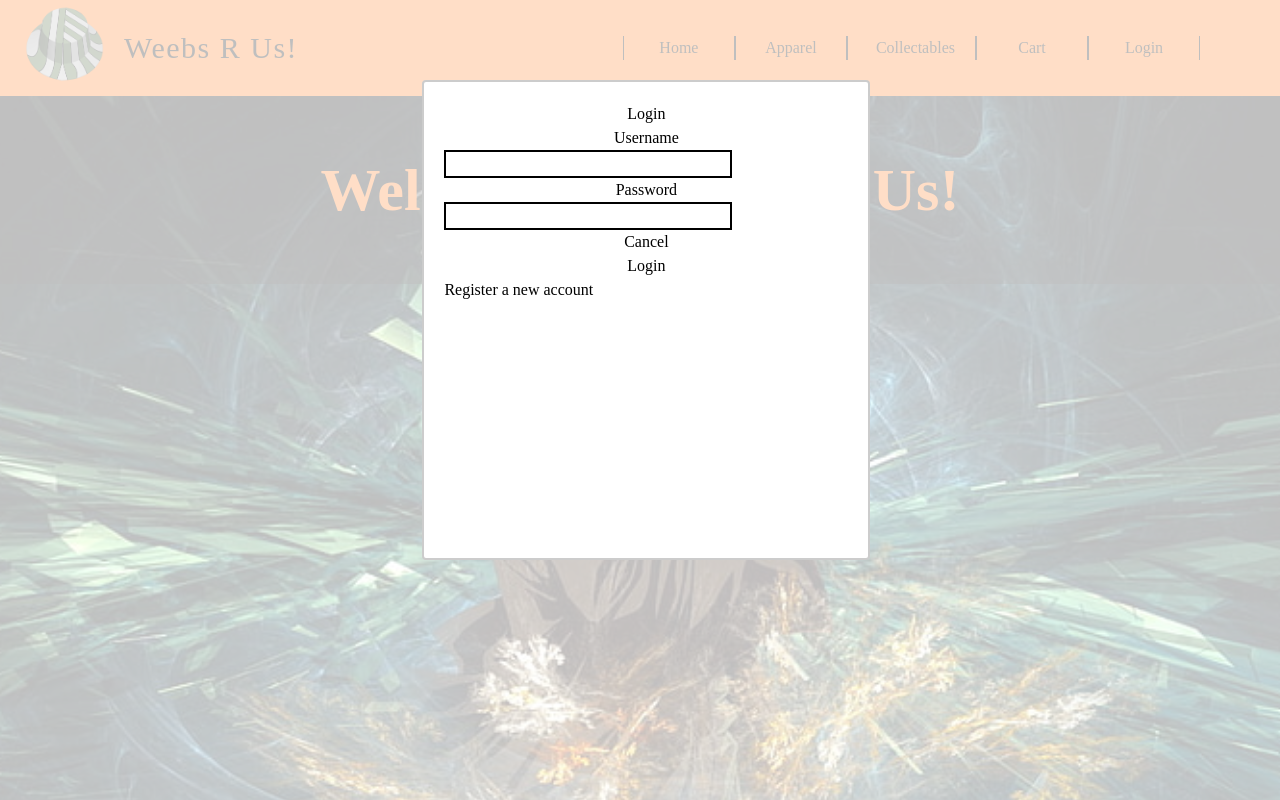
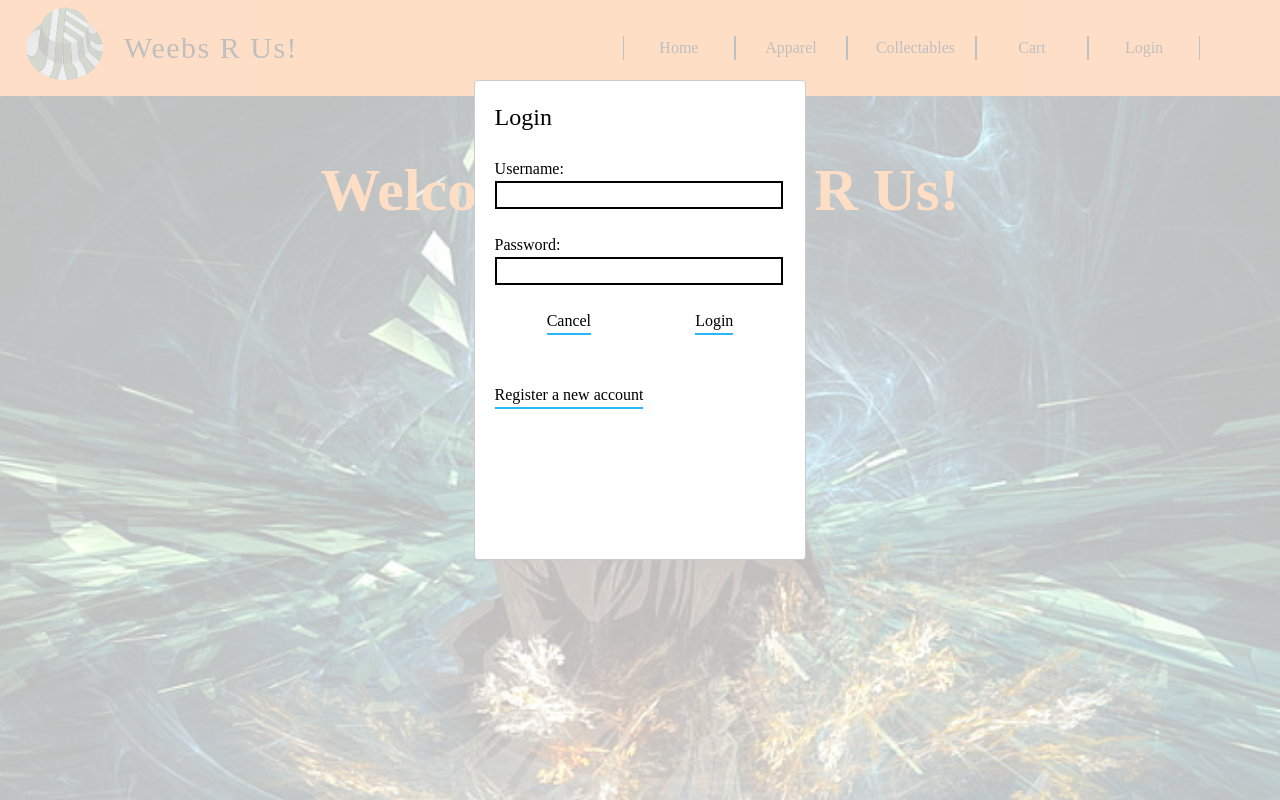
Before and after one commit to katlizf/ecommerce-app, a React (Create React App) app: page / in a window 1280 px wide. Both pictures are taken after a click on the button "Login". Shown: the top 800 px of the page. Built offline with nearby package versions, Linux system fonts and the light colour scheme; a web font is replaced by a local one; what tailwindcss-text-fill-stroke would draw is missing.

Commit message:
styling modals, need to finish styling checkout

```diff
--- a/src/components/product-cards/CartItemCard.jsx
+++ b/src/components/product-cards/CartItemCard.jsx
@@ -55,7 +55,7 @@ function CartItemCard({data, updateSubtotal}) {
                         <button onClick={() => decreaseHandler()}>-</button>
                         <p>{quantity}</p>
                         <button onClick={() => increaseHandler()}>+</button>
-                        <button className='bg-light-grey w-20' onClick={() => deleteProduct(data)}>Remove</button>
+                        <button className='bg-light-grey w-20 hover:text-red' onClick={() => deleteProduct(data)}>Remove</button>
                     </div>
                 </div>
                 <div className='flex justify-end pt-6'>
--- a/src/index.css
+++ b/src/index.css
@@ -40,9 +40,21 @@
         @apply flex justify-center;
     }
     .center-input {
-        @apply flex justify-center w-72 border-2
+        @apply flex justify-center w-72 border-2;
     }
     .user-input {
-        @apply border-2
+        @apply border-2;
+    }
+    .modal-title {
+        @apply text-2xl;
+    }
+    .align-modal-btns {
+        @apply flex flex-row justify-around;
+    }
+    .modal-btns {
+        @apply border-b-2 border-b-light-blue hover:text-light-blue;
+    }
+    .checkout-label {
+        @apply w-48;
     }
 }
--- a/src/modals/Checkout.jsx
+++ b/src/modals/Checkout.jsx
@@ -74,31 +74,33 @@ function Checkout({subtotal}) {
         <div className='flex justify-end pb-28'>
             <button
                 onClick={e => openCheckout()}
-                className='border-2 w-24 bg-green'>Checkout</button>
+                className='w-24 h-8 bg-orange hover:bg-green'>Checkout</button>
             <ReactModal
                 isOpen={showCheckout}
                 ariaHideApp={false}
                 style={{
                     content: {
                         position: 'absolute',
-                        top: '10%',
-                        left: '33%',
-                        bottom: '10%',
-                        right: '10%',
-                        width: '45%',
-                        height: '80%',
+                        top: '8%',
+                        left: '32%',
+                        bottom: '5%',
+                        width: '36%',
+                        height: '84%',
                         border: '2px solid #ccc'
                     }
                 }}>
-                <h1>You're Almost There!</h1>
-                <h2>Please complete your shipment details below to checkout</h2>
-                <div className='flex flex-col'>
+                <h1 class='modal-title'>You're Almost There!</h1>
+                <br />
+                <h2 className='text-xl'>Please give us your shipment details below</h2>
+                <br />
+                <div className='flex-col'>
                     <label>First name:
                         <input
                             className='user-input'
                             name='fname'
                             type='text'
                             onChange={shipmentDetails}></input></label>
+                        <br />
                     <label>Last name:
                         <input
                             className='user-input'
@@ -106,25 +108,29 @@ function Checkout({subtotal}) {
                             type='text'
                             onChange={shipmentDetails}></input></label>
                 </div>
-                <div className='flex flex-col'>
+                <br />
+                <div className='flex-col'>
                     <label>Address:
                         <input
                             className='user-input'
                             name='address'
                             type='text'
                             onChange={shipmentDetails}></input></label>
+                            <br />
                     <label>City:
                         <input
                             className='user-input'
                             name='city'
                             type='text'
                             onChange={shipmentDetails}></input></label>
+                            <br />
                     <label>State:
                         <input
                             className='user-input'
                             name='state'
                             type='text'
                             onChange={shipmentDetails}></input></label>
+                            <br />
                     <label>Zip code:
                         <input
                             className='user-input'
@@ -132,13 +138,15 @@ function Checkout({subtotal}) {
                             type='text'
                             onChange={shipmentDetails}></input></label>
                 </div>
-                <div className='flex flex-col'>
+                <br />
+                <div className='flex-col'>
                     <label>Phone number:
                         <input
                             className='user-input'
                             name='phone'
                             type='text'
                             onChange={shipmentDetails}></input></label>
+                            <br />
                     <label>Email:
                         <input
                             className='user-input'
@@ -146,23 +154,31 @@ function Checkout({subtotal}) {
                              type='email'
                              onChange={shipmentDetails}></input></label>
                 </div>
+                <br />
                 <div>
                     <span className='flex flex-row'>
-                        <p>Subtotal: </p>
+                        <p className='w-24'>Subtotal:</p>
                         <p>{subtotal}</p>
+                    <br />
                     </span>
                     <span className='flex flex-row'>
-                        <p>shipping: </p>
-                        <p>{shipping.toFixed(2)}</p>
-                        <p>FREE</p>
+                        <p className='w-24'>Shipping:</p>
+                        <p className='mr-5'>{shipping.toFixed(2)}</p>
+                        <p>FREE!</p>
+                    <br />
                     </span>
                     <span className='flex flex-row'>
-                        <p>Total: </p>
+                        <p className='w-24'>Total:</p>
                         <p>{total}</p>
+                    <br />
                     </span>
                 </div>
-                <button onClick={closeCheckout}>Cancel</button>
-                <button onClick={checkoutHandler}>Checkout</button>
+                <br />
+                <div class='align-modal-btns'>
+                    <button class='modal-btns' onClick={closeCheckout}>Continue Shopping?</button>
+                    <button class='modal-btns' onClick={checkoutHandler}>Checkout!</button>
+                </div>
+                <br />
             </ReactModal>
         </div>
     )
--- a/src/modals/Login.jsx
+++ b/src/modals/Login.jsx
@@ -39,43 +39,44 @@ function Login() {
 
     return (
         <div>
-            <button onClick={e => openLogin()} id='link-btn'>Login</button>
+            <button id='link-btn' onClick={e => openLogin()}>Login</button>
             <ReactModal
                 isOpen={showLogin}
                 ariaHideApp={false}
                 style={{
-                    overlay: {
-                        position: 'absolute'
-                    },
                     content: {
                         position: 'absolute',
                         top:'10%',
-                        left:'33%',
-                        bottom: '10%',
-                        right: '10%',
-                        width: '35%',
-                        height: '60%',
-                        border:'2px solid #ccc'
-                        // background: 'orange'
+                        left: '37%',
+                        bottom: '10',
+                        width: '26%',
+                        height: '60%'
                     }}}>
-                <div className='flex flex-col'>
-                    <p className='center'>Login</p>
-                    <label className='center'>Username</label>
+                <div className='flex-col'>
+                    <p class='modal-title'>Login</p>
+                    <br />
+                    <label>Username:</label>
                     <input
                         name='username'
                         type='text'
                         onChange={userCredentials}
                         className='center-input'></input>
-                    <label className='center'>Password</label>
+                    <br />
+                    <label>Password:</label>
                     <input
                         name='password'
                         type='password'
                         onChange={userCredentials}
                         className='center-input'></input>
-                    <button onClick={closeLogin}>Cancel</button>
-                    <button onClick={checkUserExists}>Login</button>
+                    <br />
+                    <div class='align-modal-btns'>
+                        <button class='modal-btns' onClick={closeLogin}>Cancel</button>
+                        <button class='modal-btns' onClick={checkUserExists}>Login</button>
+                    </div>
                 </div>
-                <Register />
+                <br />
+                <br />
+                <Register closeLogin={closeLogin}/>
             </ReactModal>
         </div>
     )
--- a/src/modals/Register.jsx
+++ b/src/modals/Register.jsx
@@ -4,7 +4,7 @@ import ReactDOM from 'react-dom'
 import axios from 'axios'
 
 
-function Register() {
+function Register({closeLogin}) {
 
     const [showRegister, setShowRegister] = useState(false)
     const [firstName, setFirstName] = useState('')
@@ -17,6 +17,7 @@ function Register() {
     }
     const closeRegister = () => {
         setShowRegister(false)
+        closeLogin()
     }
 
     const customerDetails = e => {
@@ -47,53 +48,57 @@ function Register() {
 
     return (
         <div>
-            <button onClick={e => openRegister()}>Register a new account</button>
+            <button class='modal-btns' onClick={e => openRegister()}>Register a new account</button>
             <ReactModal
                 isOpen={showRegister}
                 ariaHideApp={false}
                 style={{
-                    overlay: {
-                        position: 'absolute'
-                    },
                     content: {
                         position: 'absolute',
                         top: '10%',
-                        left: '33%',
+                        left: '35%',
                         bottom: '10%',
-                        right: '10%',
-                        width: '35%',
-                        height: '60%',
+                        width: '30%',
+                        height: '70%',
                         border: '2px solid #ccc'
                     }
                 }}>
                 <div className='flex flex-col'>
-                    <p className='center'>Register for a New Account</p>
-                    <label className='center'>First Name: </label>
+                    <p class='modal-title'>Register for a New Account</p>
+                    <br />
+                    <label>First Name: </label>
                     <input
                         name='fname'
                         type='text'
                         onChange={customerDetails}
                         className='center-input'></input>
-                    <label className='center'>Last Name: </label>
+                    <br />
+                    <label>Last Name: </label>
                     <input
                         name='lname'
                         type='text'
                         onChange={customerDetails}
                         className='center-input'></input>
-                    <label className='center'>Username</label>
+                    <br />
+                    <label>Username:</label>
                     <input
                         name='username'
                         type='text'
                         onChange={customerDetails}
                         className='center-input'></input>
-                    <label className='center'>Password</label>
+                    <br />
+                    <label>Password:</label>
                     <input
                         name='password'
                         type='password'
                         onChange={customerDetails}
                         className='center-input'></input>
-                    <button onClick={closeRegister}>Cancel</button>
-                    <button onClick={registerHandler}>Submit</button>
+                    <br />
+                    <br />
+                    <div class='align-modal-btns'>
+                        <button class='modal-btns' onClick={closeRegister}>Cancel</button>
+                        <button class='modal-btns' onClick={registerHandler}>Submit</button>
+                    </div>
                 </div>
             </ReactModal>
         </div>
--- a/tailwind.config.js
+++ b/tailwind.config.js
@@ -10,16 +10,11 @@ module.exports = {
     },
     colors: {
         'green': '#1EAE5A',
-        'dark-blue': '#233A80',
+        'light-blue': '#29b6f6',
         'orange': '#FF7C1F',
         'red': '#E01600',
-        'purple': '#783F8E',
-        'yellow': '#F4E409',
-        'black': '#050000',
         'white': '#ffffff',
-        'grey': '#949494',
-        'light-grey': '#DEDEDE',
-        'reddish-orange': '#F5653D'
+        'light-grey': '#DEDEDE'
     }
   },
   plugins: [
```
Also changed, not shown: 1 other file (tests, documents, lock files or other folders).
